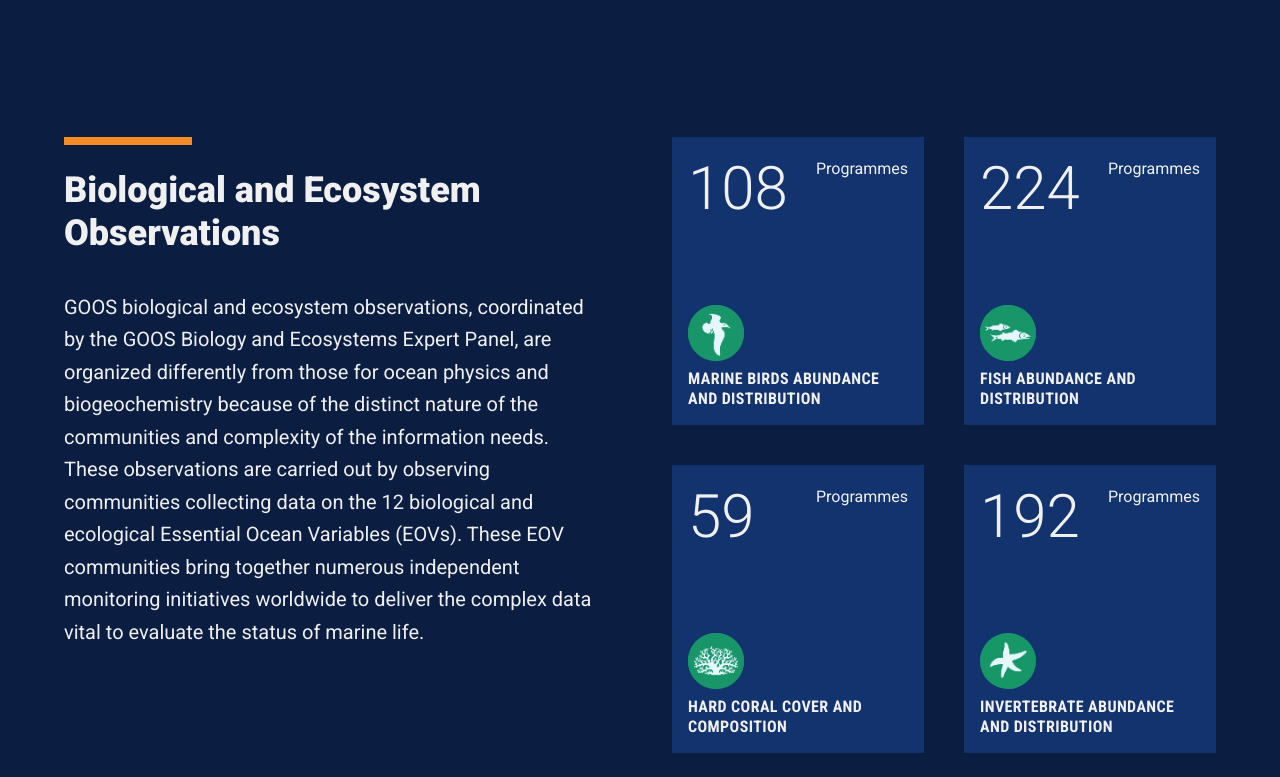
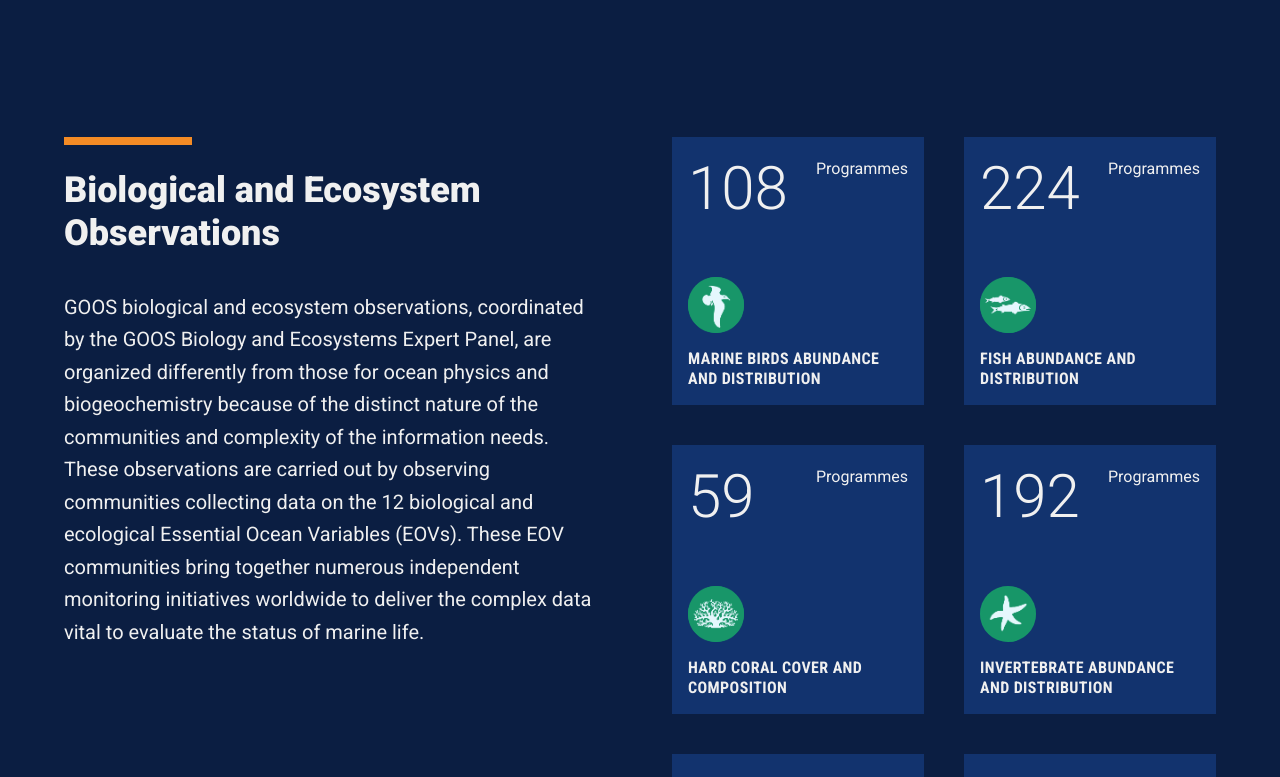
Before and after one commit to OceanOPS/oceanops-report-card, a React (Vite) app: page /#cover-section in a window 1280 px wide. Shown: the part 8320-9097 px from the top of the page. Built offline with nearby package versions, Linux system fonts and the light colour scheme; a web font is replaced by a local one.

Commit message:
Adjust DataCard aspect ratio and icon spacing

```diff
--- a/src/components/DataCard.tsx
+++ b/src/components/DataCard.tsx
@@ -61,7 +61,7 @@ export default function DataCard({
 
   return (
     <div
-      className={`${backgroundColor} w-full aspect-[7/8] p-4 flex flex-col justify-between ${className}`}
+      className={`${backgroundColor} w-full aspect-[15/16] p-4 flex flex-col justify-between ${className}`}
     >
       {/* Header Section - Number and Tag */}
       <div className="flex items-start justify-between">
@@ -76,7 +76,7 @@ export default function DataCard({
       {/* Footer Section - Icon and Title */}
       <div className="flex flex-col gap-2">
         {/* Icon */}
-        <div className={`w-14 h-14 ${iconBgColor} rounded-full flex items-center justify-center flex-shrink-0`}>
+        <div className={`w-14 h-14 ${iconBgColor} rounded-full flex items-center justify-center flex-shrink-0 mb-2`}>
           <img
             src={iconSrc}
             alt={iconAlt}
```
